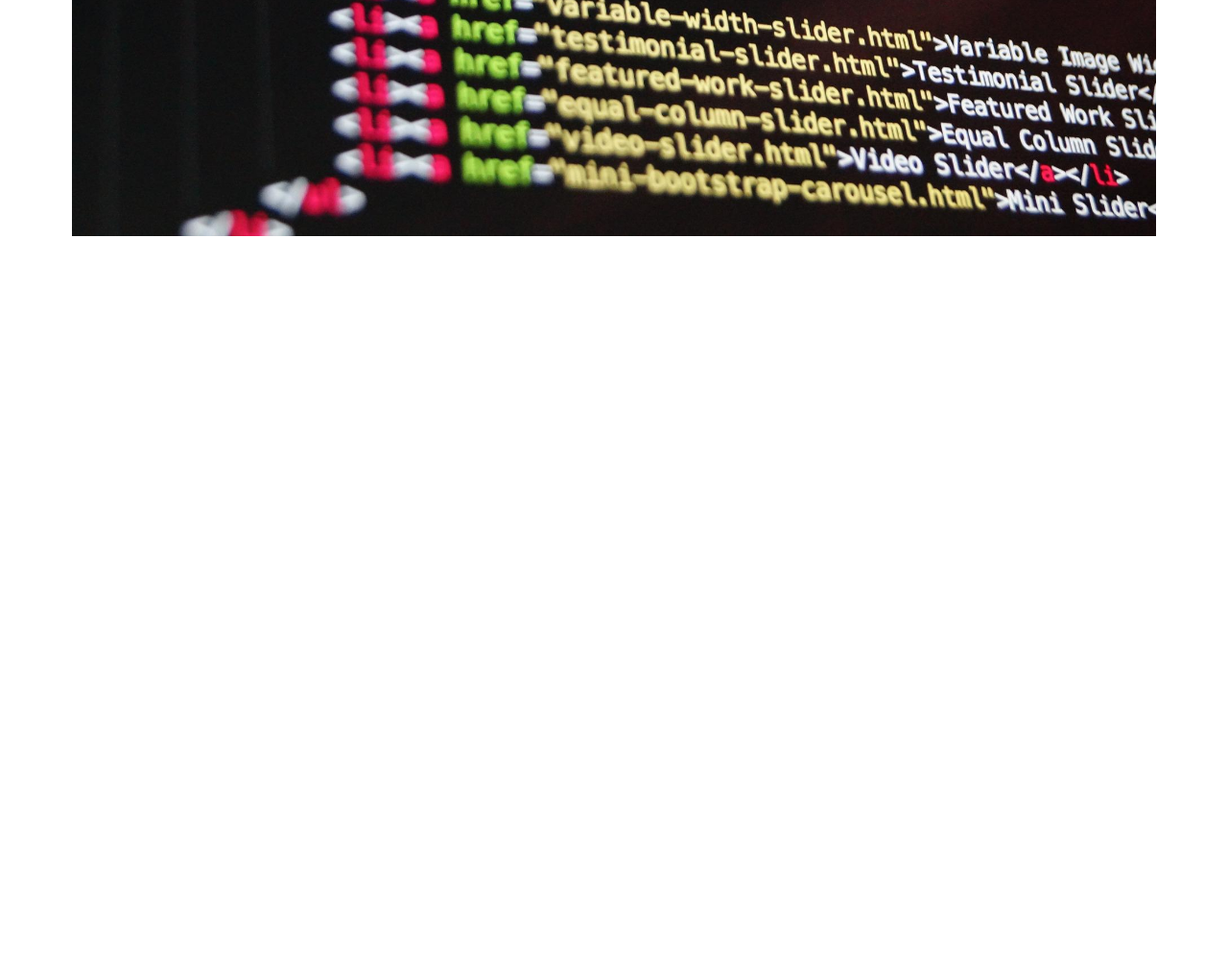
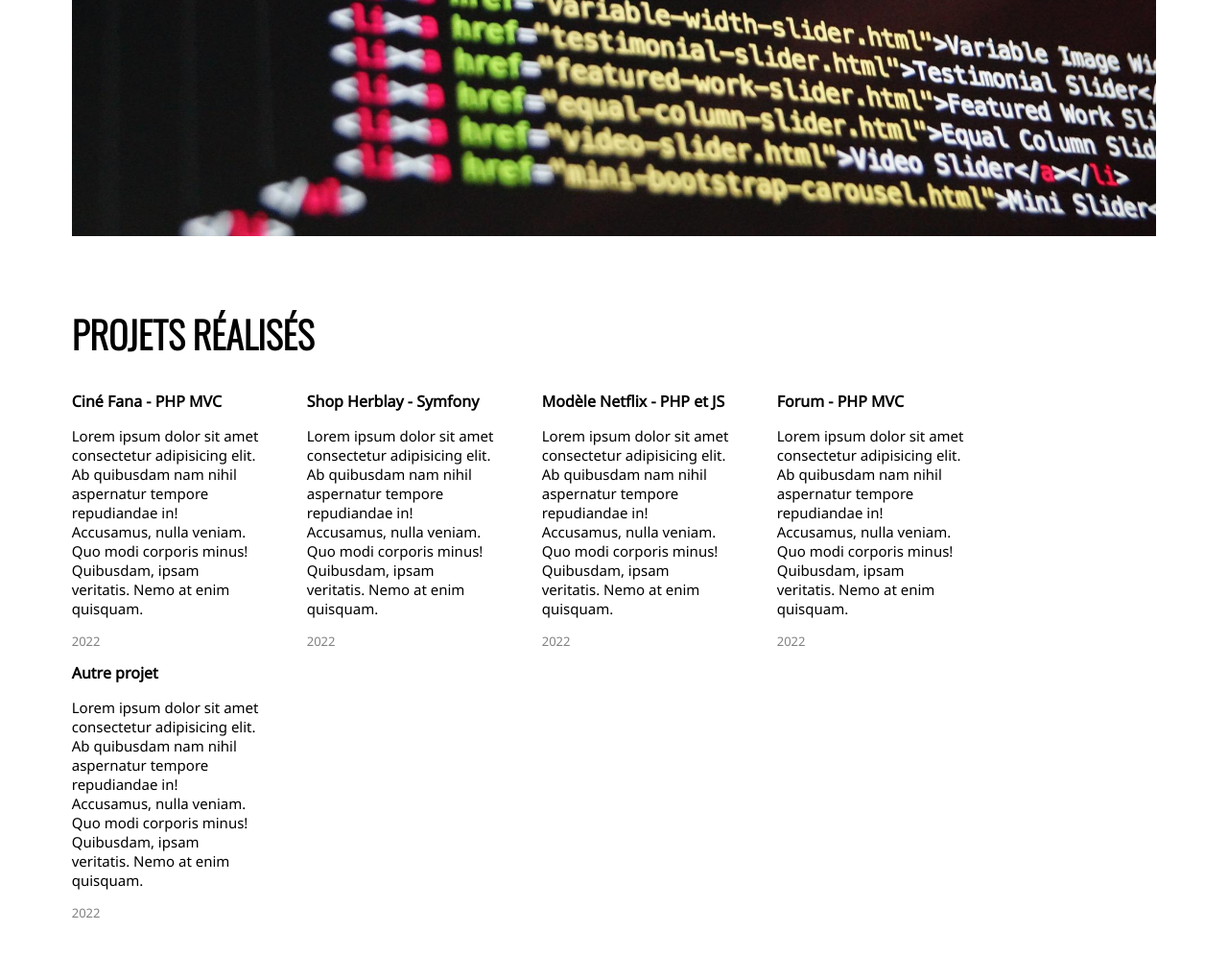
Before and after one commit to rubisanto/Portfolio-exemple, a plain HTML site: page index.html in a window 1280 px wide. Shown: the part 899-1894 px from the top of the page at 96% size. Before the commit the page ends 1199 px from the top, so only its background shows below. Drawn offline with nearby package versions, Linux system fonts and the light colour scheme.

Commit message:
projects : ok = need to fill them

```diff
--- a/index.html
+++ b/index.html
@@ -35,6 +35,61 @@
       <section class="presentation-image">
         <img src="images/code-gf0bd0e7bf_1920.jpg" alt="Code image" />
       </section>
+      <section class="projects-section">
+        <h2>Projets réalisés</h2>
+        <div class="projects">
+          <div class="project">
+            <h4>Ciné Fana - PHP MVC</h4>
+            <p class="description">
+              Lorem ipsum dolor sit amet consectetur adipisicing elit. Ab
+              quibusdam nam nihil aspernatur tempore repudiandae in! Accusamus,
+              nulla veniam. Quo modi corporis minus! Quibusdam, ipsam veritatis.
+              Nemo at enim quisquam.
+            </p>
+            <p class="dates">2022</p>
+          </div>
+          <div class="project">
+            <h4>Shop Herblay - Symfony</h4>
+            <p class="description">
+              Lorem ipsum dolor sit amet consectetur adipisicing elit. Ab
+              quibusdam nam nihil aspernatur tempore repudiandae in! Accusamus,
+              nulla veniam. Quo modi corporis minus! Quibusdam, ipsam veritatis.
+              Nemo at enim quisquam.
+            </p>
+            <p class="dates">2022</p>
+          </div>
+          <div class="project">
+            <h4>Modèle Netflix - PHP et JS</h4>
+            <p class="description">
+              Lorem ipsum dolor sit amet consectetur adipisicing elit. Ab
+              quibusdam nam nihil aspernatur tempore repudiandae in! Accusamus,
+              nulla veniam. Quo modi corporis minus! Quibusdam, ipsam veritatis.
+              Nemo at enim quisquam.
+            </p>
+            <p class="dates">2022</p>
+          </div>
+          <div class="project">
+            <h4>Forum - PHP MVC</h4>
+            <p class="description">
+              Lorem ipsum dolor sit amet consectetur adipisicing elit. Ab
+              quibusdam nam nihil aspernatur tempore repudiandae in! Accusamus,
+              nulla veniam. Quo modi corporis minus! Quibusdam, ipsam veritatis.
+              Nemo at enim quisquam.
+            </p>
+            <p class="dates">2022</p>
+          </div>
+          <div class="project">
+            <h4>Autre projet</h4>
+            <p class="description">
+              Lorem ipsum dolor sit amet consectetur adipisicing elit. Ab
+              quibusdam nam nihil aspernatur tempore repudiandae in! Accusamus,
+              nulla veniam. Quo modi corporis minus! Quibusdam, ipsam veritatis.
+              Nemo at enim quisquam.
+            </p>
+            <p class="dates">2022</p>
+          </div>
+        </div>
+      </section>
     </section>
   </body>
 </html>
--- a/style.css
+++ b/style.css
@@ -113,6 +113,47 @@ a{
 
 
 
+.page-content .projects-section {
+    margin-top: 6%;
+
+}
+
+.page-content .projects-section h2{
+    font-family: 'Oswald', sans-serif;
+    text-transform: uppercase;
+    font-size: 3vw;
+}
+
+.page-content .projects-section .projects{
+    display: flex;
+    flex-wrap: wrap;
+}
+.page-content .projects-section .projects .project{
+    max-width: 195px;
+    margin-right: 50px;
+}
+
+
+.page-content .projects-section .projects .project h4{
+    margin: 0;
+
+}
+
+.page-content .projects-section .projects .project .description{
+    font-size: 15px;
+
+}
+.page-content .projects-section .projects .project .dates{
+    font-size: 13px;
+    color: #818181;
+
+}
+
+
+
+
+
+
 /* Responsive */
 
 @media screen and (max-width: 700px){
@@ -127,4 +168,18 @@ a{
         margin-top: 10%;
         max-width: 100%;
     }
+
+    .page-content .projects-section{
+        margin-top: 15%;
+
+    }
+    .page-content .projects-section h2{
+        font-size: 1.5em;
+    }
+
+    .page-content .projects-section .projects .project{
+        margin-right: 0;
+        margin-bottom: 20px;
+        max-width: 100%;
+    }
 }
```
